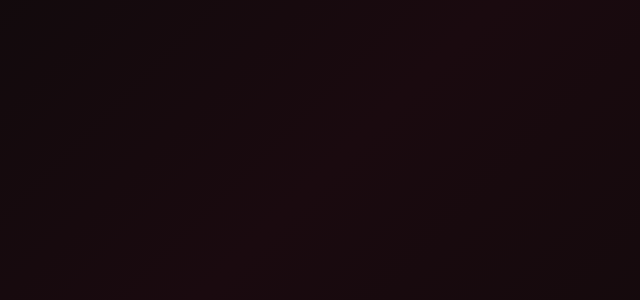
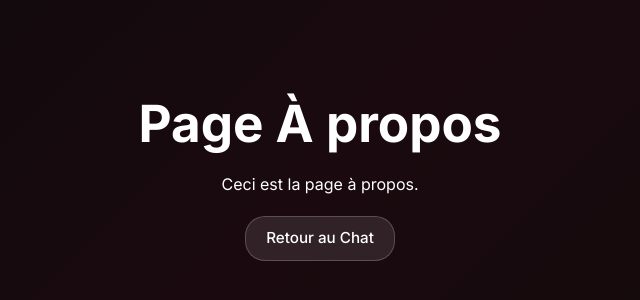
Before and after one commit to JadSamain/Hephaestus-Chatbot, a React (Vite) app in the folder front/: page /about in a window 1280 px wide. Before the commit this address had no page. Shown: the part 222-522 px from the top of the page, without its empty margins (320-960 px from the left). Built offline with nearby package versions, Linux system fonts and the light colour scheme.

Commit message:
ajout page à propos (source)

```diff
--- a/front/src/App.jsx
+++ b/front/src/App.jsx
@@ -2,6 +2,7 @@ import { Routes, Route } from "react-router-dom";
 import Home from "./pages/Home.jsx";
 import Chat from "./pages/Chat.jsx";
 import Films from "./pages/Films.jsx";
+import About from "./pages/About.jsx";
 import "./App.css";
 
 export default function App() {
@@ -10,6 +11,7 @@ export default function App() {
       <Route path="/" element={<Home />} />
       <Route path="/chat" element={<Chat />} />
       <Route path="/films" element={<Films />} />
+      <Route path="/about" element={<About />} />
     </Routes>
   );
 }
--- /dev/null
+++ b/front/src/pages/About.jsx
@@ -0,0 +1,17 @@
+import React from 'react';
+import { Link } from 'react-router-dom';
+import '../App.css'; // Assuming we want to reuse main styles
+
+export default function About() {
+    return (
+        <div className="app-container" style={{ justifyContent: 'center', alignItems: 'center', flexDirection: 'column' }}>
+            <h1 style={{ color: 'white' }}>Page À propos</h1>
+            <p style={{ color: 'white', marginTop: '20px' }}>
+                Ceci est la page à propos.
+            </p>
+            <Link to="/chat" className="back-btn" style={{ marginTop: '20px', width: 'auto', padding: '10px 20px' }}>
+                Retour au Chat
+            </Link>
+        </div>
+    );
+}
--- a/front/src/pages/Chat.jsx
+++ b/front/src/pages/Chat.jsx
@@ -387,6 +387,9 @@ export default function Chat() {
                         <span className="status-indicator"></span>
                         POPCORN Chat
                     </h2>
+                    <Link to="/about" className="about-link" style={{ marginLeft: 'auto', textDecoration: 'none', backgroundColor: '#FFD700', color: '#0a0a0a', border: 'none', padding: '8px 16px', borderRadius: '20px', fontSize: '0.9rem', fontWeight: '600', transition: 'transform 0.2s', boxShadow: '0 4px 6px rgba(0,0,0,0.3)' }}>
+                        À propos
+                    </Link>
                 </div>
 
                 <div className="chat-messages">
```
